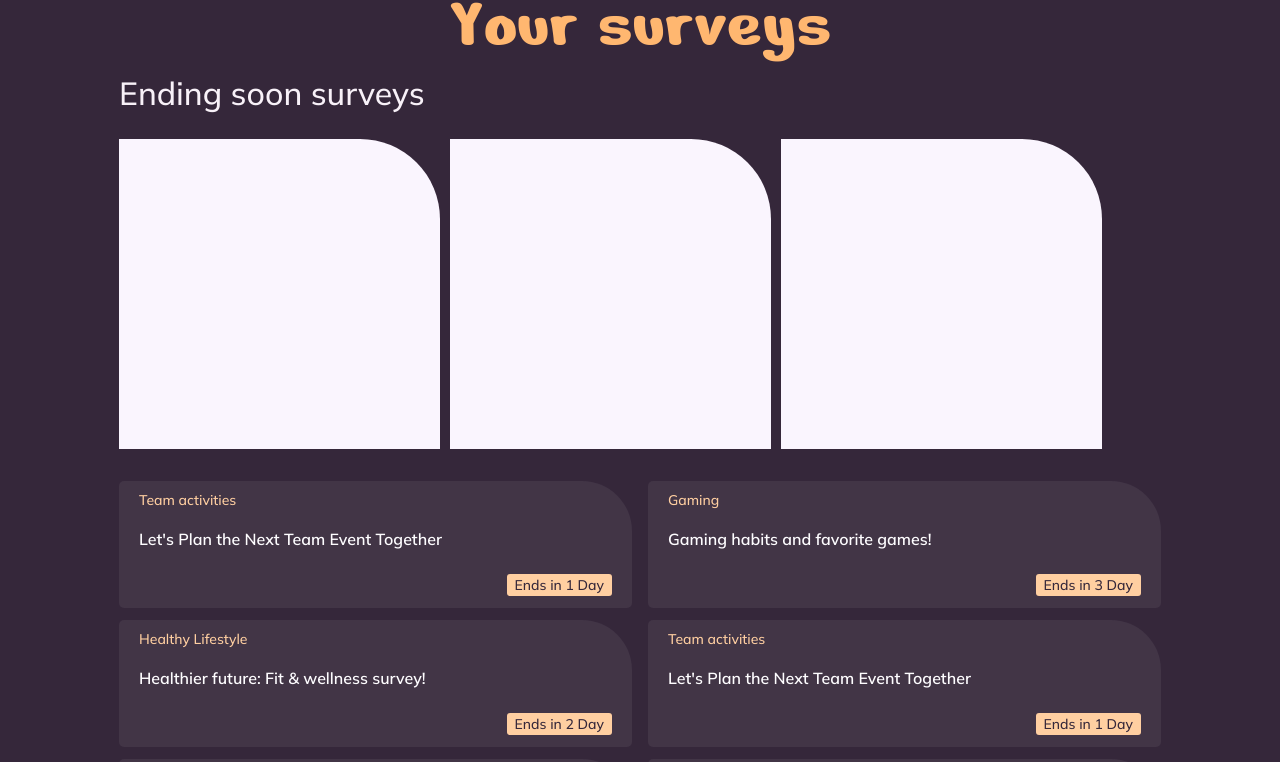
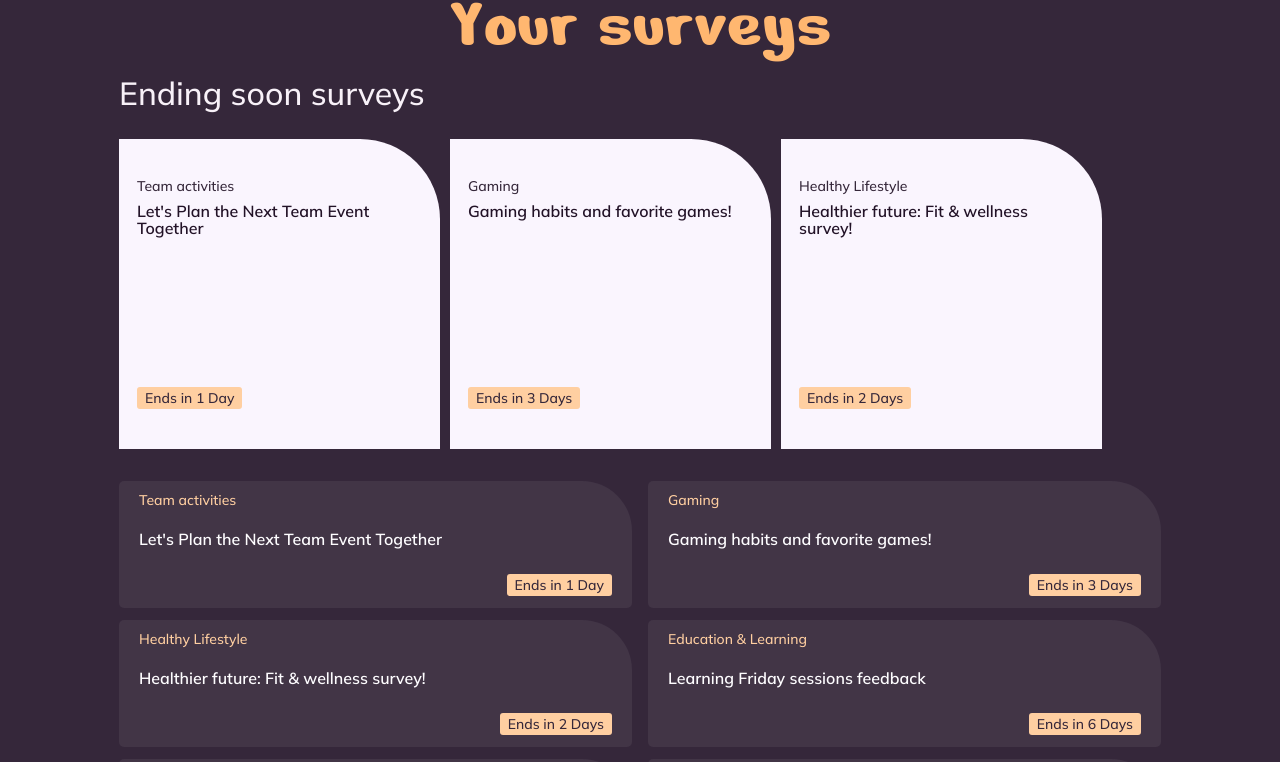
Before and after one commit to FatihYalcin42/PollApp, an Angular app: page / in a window 1280 px wide. Shown: the part 865-1627 px from the top of the page. Built offline with nearby package versions, Linux system fonts and the light colour scheme; a web font is replaced by a local one.

Commit message:
feat(home): add 5 more surveys, show <=7-day surveys in ending-soon cards, and keep cards filled by repeating data

```diff
--- a/src/app/pages/home/home-page.html
+++ b/src/app/pages/home/home-page.html
@@ -43,9 +43,15 @@
         <h3 class="surveys__ending">Ending soon surveys</h3>
 
         <div class="highlight-cards" aria-label="Ending soon survey cards">
-          <article class="highlight-card" aria-hidden="true"></article>
-          <article class="highlight-card" aria-hidden="true"></article>
-          <article class="highlight-card" aria-hidden="true"></article>
+          @for (survey of endingSoonSurveys; track $index) {
+            <button class="highlight-card" type="button" [routerLink]="['/single-survey']">
+              <span class="highlight-card__category">{{ survey.category }}</span>
+              <span class="highlight-card__title">{{ survey.title }}</span>
+              <span class="highlight-card__meta">
+                Ends in {{ survey.daysLeft }} Day{{ survey.daysLeft === 1 ? '' : 's' }}
+              </span>
+            </button>
+          }
         </div>
 
         <div class="list-cards" aria-label="Survey list cards">
@@ -53,7 +59,9 @@
             <button class="list-card" type="button" [routerLink]="['/single-survey']">
               <span class="list-card__category">{{ survey.category }}</span>
               <span class="list-card__title">{{ survey.title }}</span>
-              <span class="list-card__meta">{{ survey.endsIn }}</span>
+              <span class="list-card__meta">
+                Ends in {{ survey.daysLeft }} Day{{ survey.daysLeft === 1 ? '' : 's' }}
+              </span>
             </button>
           }
         </div>
--- a/src/app/pages/home/home-page.scss
+++ b/src/app/pages/home/home-page.scss
@@ -279,11 +279,44 @@
   opacity: 1;
   display: flex;
   flex-direction: column;
+  align-items: flex-start;
+  justify-content: flex-start;
   gap: 10px;
   padding: 40px 18px;
   background: #faf5fe;
   border: 0;
+  text-align: left;
+  cursor: pointer;
   border-top-right-radius: 80px;
+  color: #221227;
+}
+
+.highlight-card__category {
+  font-family: 'Mulish', var(--font-body);
+  font-weight: 500;
+  font-size: 14px;
+  line-height: 1;
+  color: #35273a;
+}
+
+.highlight-card__title {
+  font-family: 'Mulish', var(--font-body);
+  font-weight: 700;
+  font-size: 16px;
+  line-height: 1.12;
+  color: #221227;
+}
+
+.highlight-card__meta {
+  margin-top: auto;
+  padding: 4px 8px;
+  border-radius: 3px;
+  background: #ffcfa1;
+  font-family: 'Mulish', var(--font-body);
+  font-weight: 500;
+  font-size: 14px;
+  line-height: 1;
+  color: #35273a;
 }
 
 .list-cards {
--- a/src/app/pages/home/home-page.ts
+++ b/src/app/pages/home/home-page.ts
@@ -1,7 +1,7 @@
 import { Component } from '@angular/core';
 import { RouterLink } from '@angular/router';
 
-type ActiveSurvey = { category: string; title: string; endsIn: string };
+type ActiveSurvey = { category: string; title: string; daysLeft: number };
 
 @Component({
   selector: 'app-home-page',
@@ -10,13 +10,23 @@ type ActiveSurvey = { category: string; title: string; endsIn: string };
   styleUrl: './home-page.scss',
 })
 export class HomePage {
+  private readonly surveys: ActiveSurvey[] = [
+    { category: 'Team activities', title: "Let's Plan the Next Team Event Together", daysLeft: 1 },
+    { category: 'Gaming', title: 'Gaming habits and favorite games!', daysLeft: 3 },
+    { category: 'Healthy Lifestyle', title: 'Healthier future: Fit & wellness survey!', daysLeft: 2 },
+    { category: 'Education & Learning', title: 'Learning Friday sessions feedback', daysLeft: 6 },
+    { category: 'Technology & Innovation', title: 'AI tools at work survey', daysLeft: 7 },
+    { category: 'Workplace Culture', title: 'Office wellbeing pulse', daysLeft: 10 },
+    { category: 'Social & Events', title: 'After-work hangout preferences', daysLeft: 12 },
+    { category: 'Food & Drinks', title: 'Team lunch and snacks survey', daysLeft: 14 },
+  ];
   protected readonly activeSurveys = this.repeatToLength(
-    [
-      { category: 'Team activities', title: "Let's Plan the Next Team Event Together", endsIn: 'Ends in 1 Day' },
-      { category: 'Gaming', title: 'Gaming habits and favorite games!', endsIn: 'Ends in 3 Day' },
-      { category: 'Healthy Lifestyle', title: 'Healthier future: Fit & wellness survey!', endsIn: 'Ends in 2 Day' },
-    ],
-    6,
+    this.surveys,
+    Math.max(6, this.surveys.length),
+  );
+  protected readonly endingSoonSurveys = this.repeatToLength(
+    this.surveys.filter((survey) => survey.daysLeft <= 7),
+    3,
   );
 
   private repeatToLength(items: ActiveSurvey[], size: number): ActiveSurvey[] {
```
